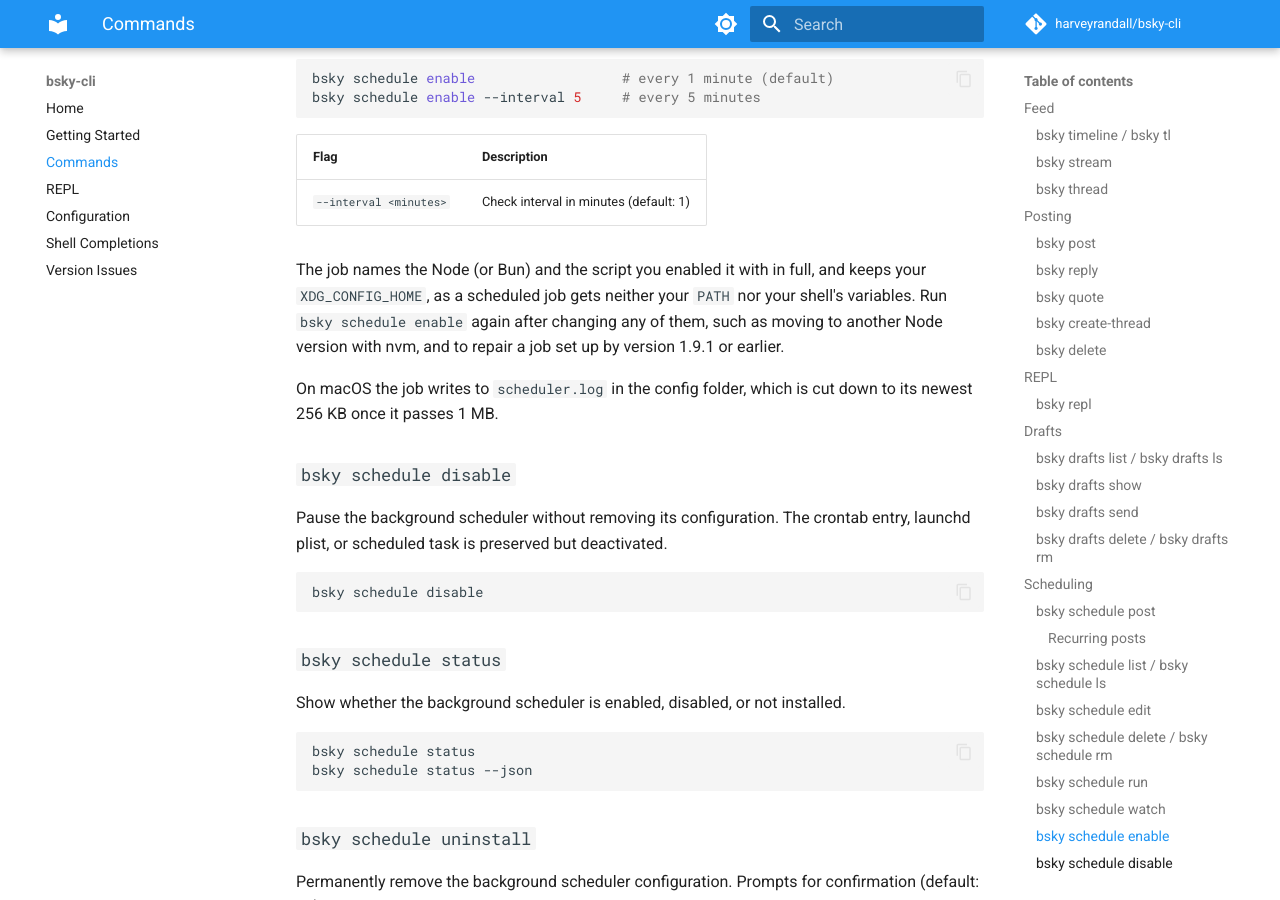
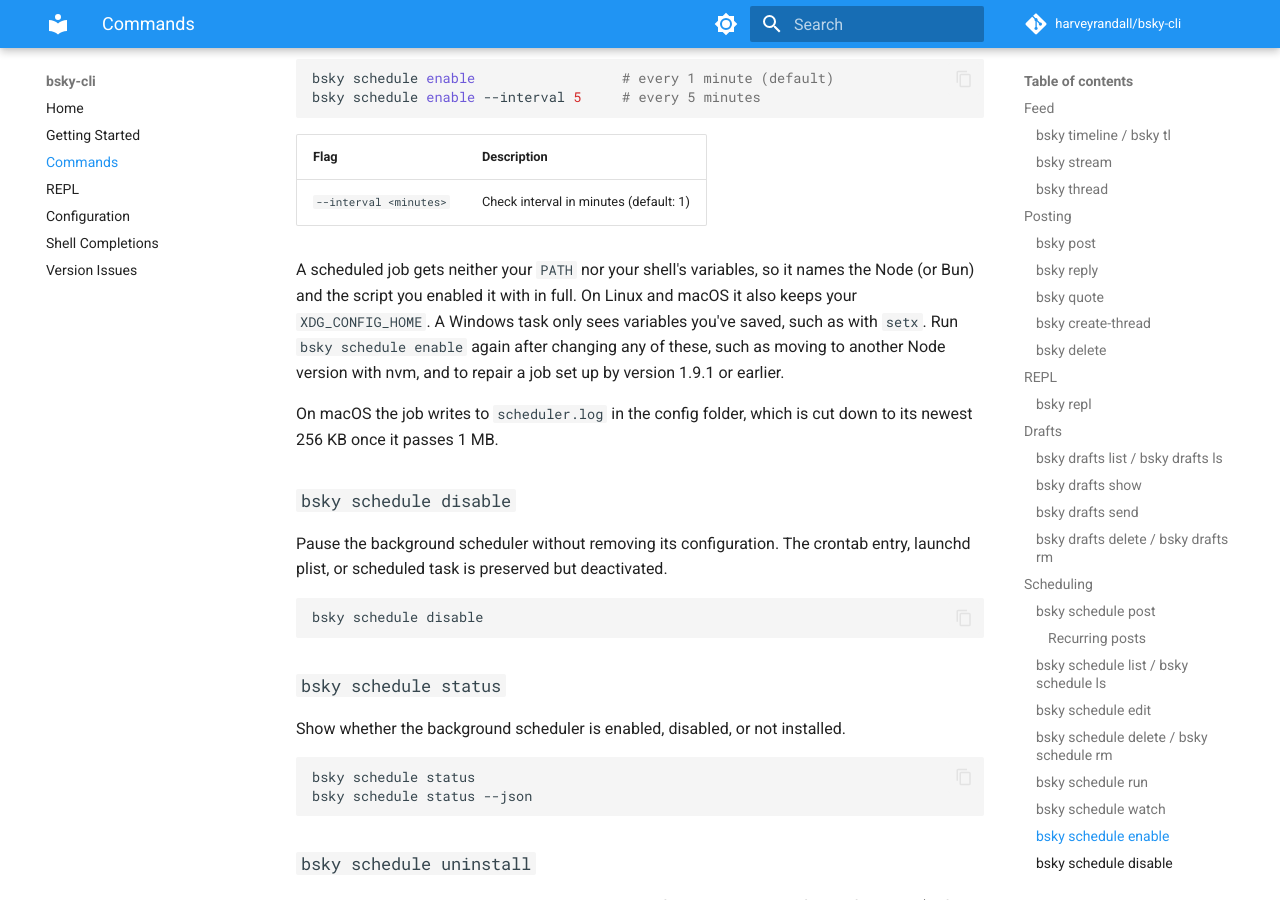
Before and after one commit to harveyrandall/bsky-cli, an MkDocs documentation site: the page built from docs/commands.md, in a window 1280 px wide and 900 px high, scrolled down 8568 px. Built offline with MkDocs 1.6.1 and Material for MkDocs 9.7.7, drawn with Linux system fonts in a browser that asks for light colours; comment, search, counter and statistics services are not loaded.

Commit message:
docs(schedule): say that a Windows task only sees saved variables

```diff
--- a/docs/commands.md
+++ b/docs/commands.md
@@ -313,7 +313,7 @@ bsky schedule enable --interval 5     # every 5 minutes
 |------|-------------|
 | `--interval <minutes>` | Check interval in minutes (default: 1) |
 
-The job names the Node (or Bun) and the script you enabled it with in full, and keeps your `XDG_CONFIG_HOME`, as a scheduled job gets neither your `PATH` nor your shell's variables. Run `bsky schedule enable` again after changing any of them, such as moving to another Node version with nvm, and to repair a job set up by version 1.9.1 or earlier.
+A scheduled job gets neither your `PATH` nor your shell's variables, so it names the Node (or Bun) and the script you enabled it with in full. On Linux and macOS it also keeps your `XDG_CONFIG_HOME`. A Windows task only sees variables you've saved, such as with `setx`. Run `bsky schedule enable` again after changing any of these, such as moving to another Node version with nvm, and to repair a job set up by version 1.9.1 or earlier.
 
 On macOS the job writes to `scheduler.log` in the config folder, which is cut down to its newest 256 KB once it passes 1 MB.
 
```
